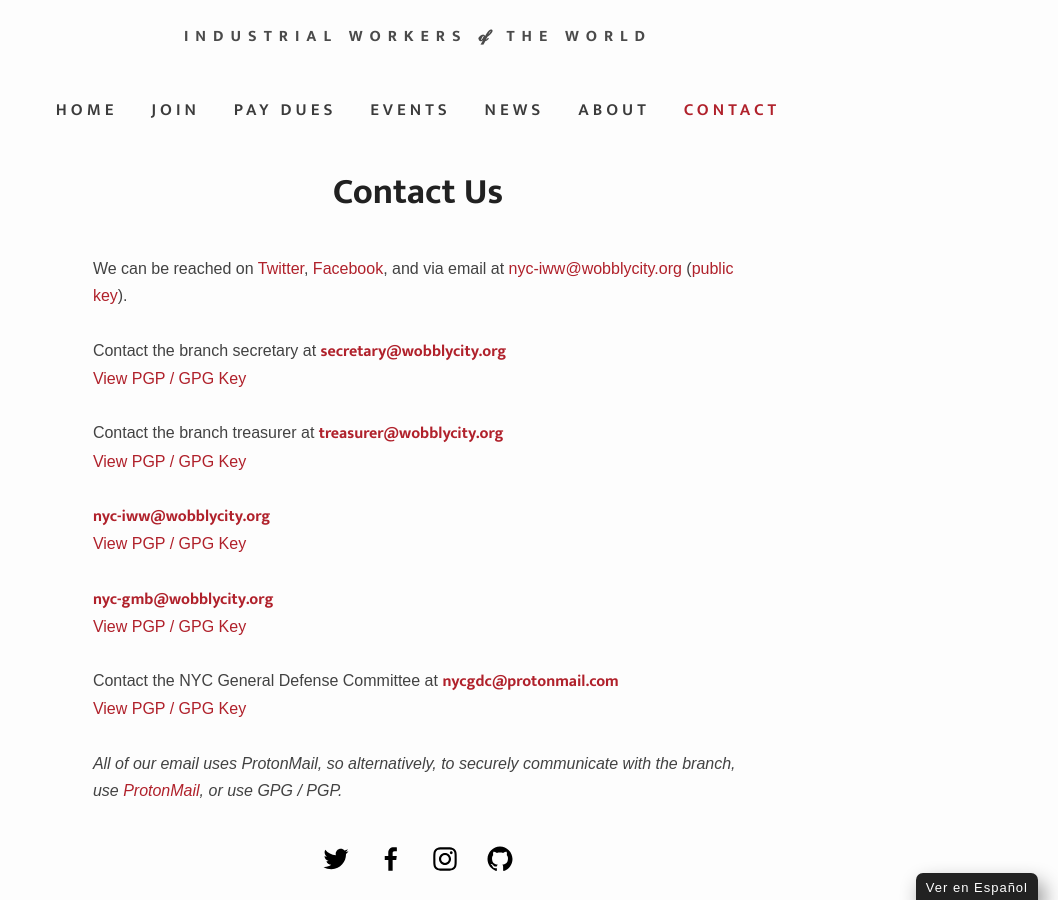
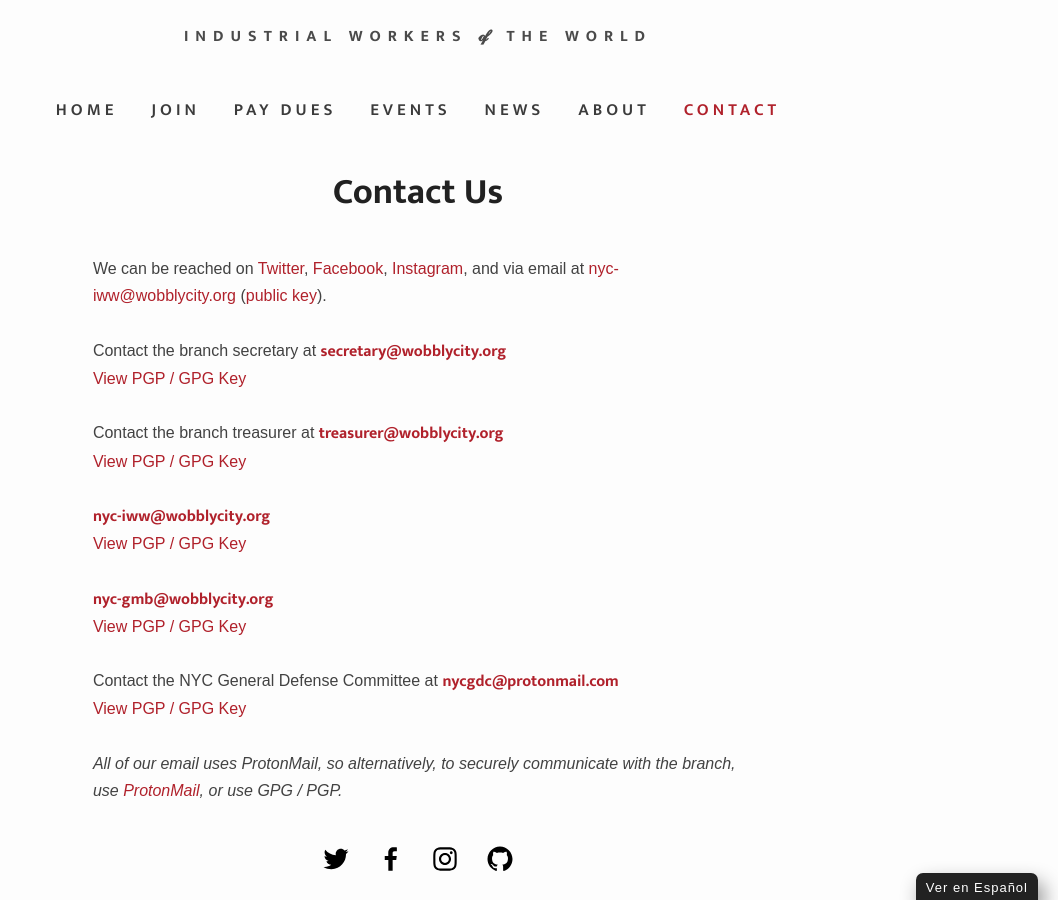
Before and after one commit to vancouveriww/vancouveriww.github.io, a Jekyll site: the page built from contact.html, in a window 1280 px wide and 900 px high, scrolled down 523 px. Shown: the whole window, without its empty margins (222-1280 px from the left). Built offline with Jekyll 4.4.1, drawn with Linux system fonts in a browser that asks for light colours; some web fonts are replaced.

Commit message:
Update contact.html

```diff
--- a/contact.html
+++ b/contact.html
@@ -6,7 +6,7 @@ heading: true
 ---
 <div style="width:85%;margin-right:auto;margin-left:auto;">
 <p>
-We can be reached on <a href="https://twitter.com/iwwnyc" tagret="_blank">Twitter</a>, <a href="https://www.facebook.com/nyciww" tagret="_blank">Facebook</a>, and via email at <a href="mailto:nyc-iww@wobblycity.org">nyc-iww@wobblycity.org</a> (<a href="{{site.baseurl}}/assets/keys/publickey.nyc-iww@wobblycity.org.asc">public key</a>).<br><br>
+We can be reached on <a href="https://twitter.com/iwwnyc" tagret="_blank">Twitter</a>, <a href="https://www.facebook.com/nyciww" tagret="_blank">Facebook</a>, <a href="https://instagram.com/iwwnyc" tagret="_blank">Instagram</a>, and via email at <a href="mailto:nyc-iww@wobblycity.org">nyc-iww@wobblycity.org</a> (<a href="{{site.baseurl}}/assets/keys/publickey.nyc-iww@wobblycity.org.asc">public key</a>).<br><br>
 
 Contact the branch secretary at <a href="mailto:secretary@wobblycity.org"><strong>secretary@wobblycity.org</strong></a><br>
 <a id="secretaryA" onclick="showHideDiv('secretaryD', 'secretaryA')" style="cursor:pointer;">View PGP / GPG Key</a><br><br>
```
